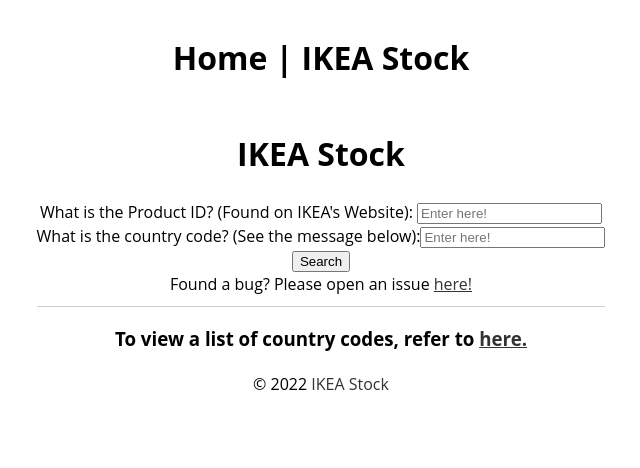
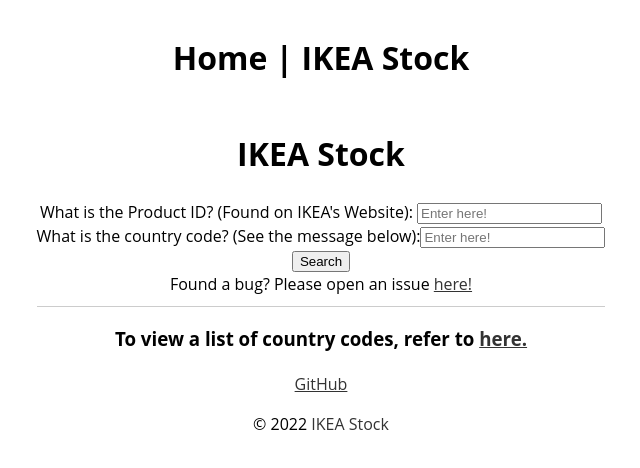
Before and after one commit to IkeaStock/website, a Next.js app: page / in a window 1280 px wide. Shown: the top 468 px of the page, without its empty margins (319-959 px from the left). Built offline with nearby package versions, Linux system fonts and the light colour scheme.

Commit message:
Update layout.tsx

```diff
--- a/components/layout.tsx
+++ b/components/layout.tsx
@@ -22,6 +22,7 @@
     const year = d.getFullYear();
     return (
     <footer>
+        <p><a href="https://github.com/IKEAStock"><u>GitHub</u></a></p>
       <p>&copy; {year} <a href="https://github.com/IKEAStock/documentation/blob/main/contributors.md">IKEA Stock</a></p>
     </footer>
   );
```
